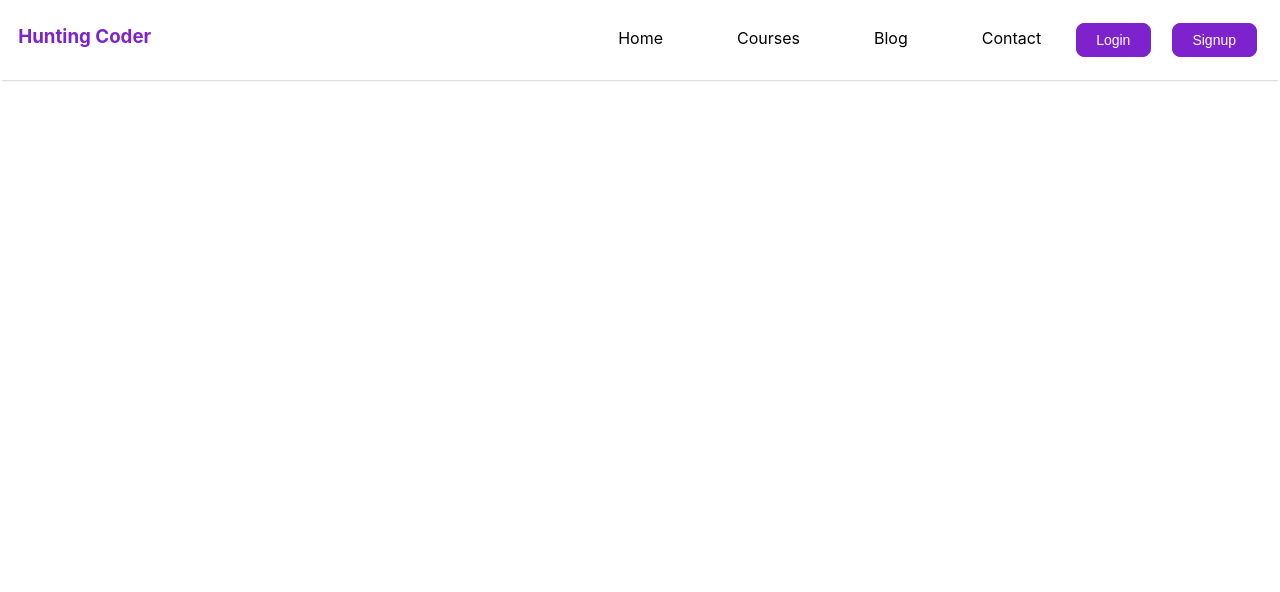
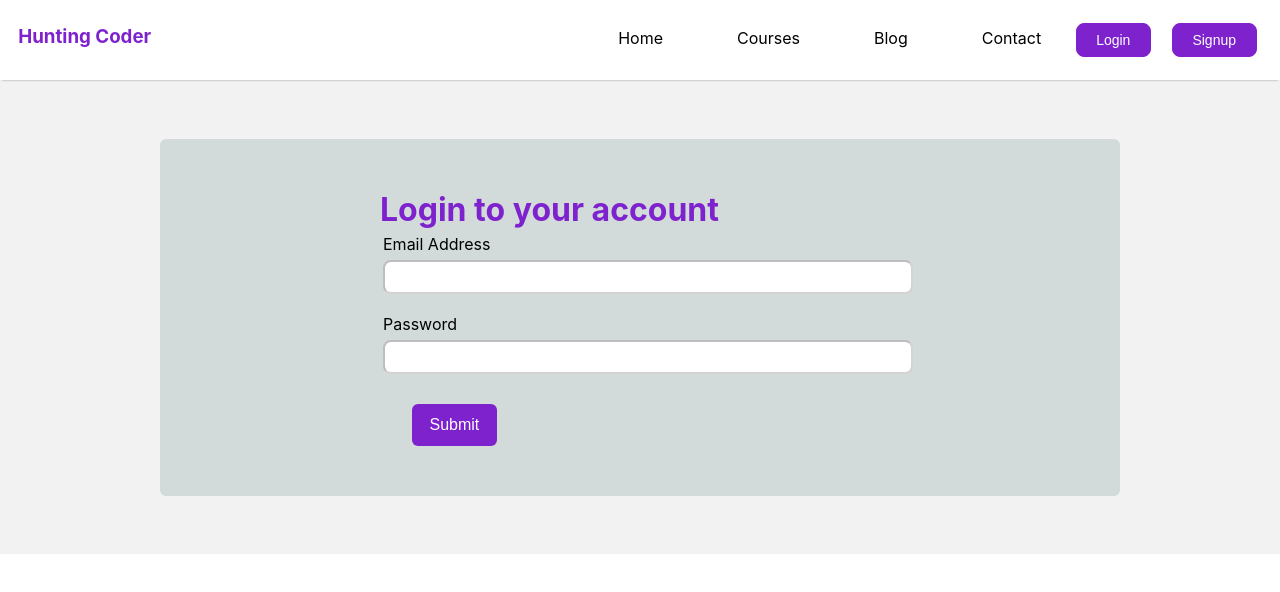
Before and after one commit to Punit9349/My-Blog-Website, a Next.js app: page /Login in a window 1280 px wide. Shown: the top 592 px of the page. Built offline with nearby package versions, Linux system fonts and the light colour scheme.

Commit message:
Adding login functionality

```diff
--- a/pages/Login.js
+++ b/pages/Login.js
@@ -1,8 +1,67 @@
 import React from 'react'
+import { useState } from 'react'
+import { useRouter } from 'next/router'
+import styles from '../styles/Signup.module.css'
 
 const Login = () => {
+  const host= "http://localhost:5001"
+
+  const [credentials, setcredentials] = useState({email: "", password:""})
+  const router = useRouter()
+
+  const handleSubmit= async(e)=>{
+      e.preventDefault();
+      const response = await fetch(`${host}/api/auth/login`, {
+          method: 'POST',
+
+          headers: {
+            "Content-Type": "application/json"
+          },
+
+          body: JSON.stringify({email: credentials.email ,password:credentials.password})
+        });
+
+        const json= await response.json();
+        console.log(json);
+        if(json.success){
+          // save the auth token and redirect
+          localStorage.setItem('token', json.authToken);
+          // props.showAlert("Logged in successfully", "success")
+          router.push("/");
+        }else{
+          // props.showAlert("Invalid Details", "danger")
+        }
+      }
+
+      const onChange=(e)=>{
+          setcredentials({...credentials,[e.target.name]: e.target.value})
+      }
   return (
-    <div>Login</div>
+    <div>
+    <div className={styles.con}>
+    <div className={styles.signup}>
+      <h1 className={styles.h1}>Login to your account</h1>
+      {/* <p className={styles.p}>Please fill in this form to create an account.</p> */}
+      <form onSubmit={handleSubmit}>
+         <div className={styles.container}>
+
+          <div className={styles.box}>
+          <label htmlFor="exampleInputEmail1" className={styles.email}>Email Address   </label>
+          <input type="email" className={styles.fill} id="email"   name='email'    aria-describedby="emailHelp" onChange={onChange}/>
+          </div>
+
+          <div className={styles.box}>
+          <label htmlFor="password" className={styles.phone}>Password</label>
+          <input type="password" className={styles.fill} id="password" name='password' onChange={onChange}/>
+          </div>
+
+        </div>
+
+        <button type="submit" className={styles.button}>Submit</button>
+      </form>
+    </div>
+    </div>
+    </div>
   )
 }
 
--- a/pages/Signup.js
+++ b/pages/Signup.js
@@ -1,6 +1,5 @@
 import React from 'react'
 import { useState } from 'react'
-// import{useNavigate} from 'react-router-dom'
 import { useRouter } from 'next/router'
 import styles from '../styles/Signup.module.css'
 
@@ -27,7 +26,7 @@ const Signup = () => {
         if(json.success){
           // save the auth token and redirect
           localStorage.setItem('token', json.authToken);
-          router.push("/");
+          router.push("/login");
           // props.showAlert("Account created successfully", "success")
         } else{
           //  props.showAlert("Invalid Credentials", "danger")
```
